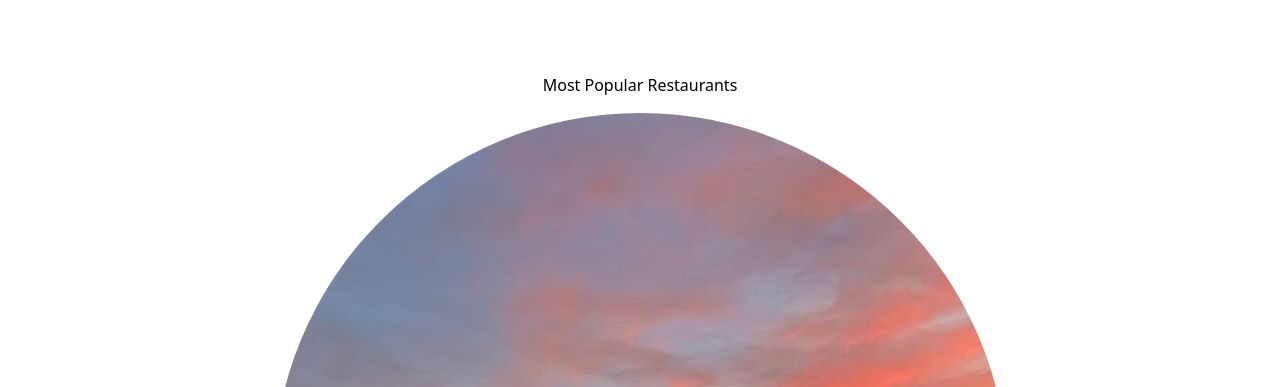
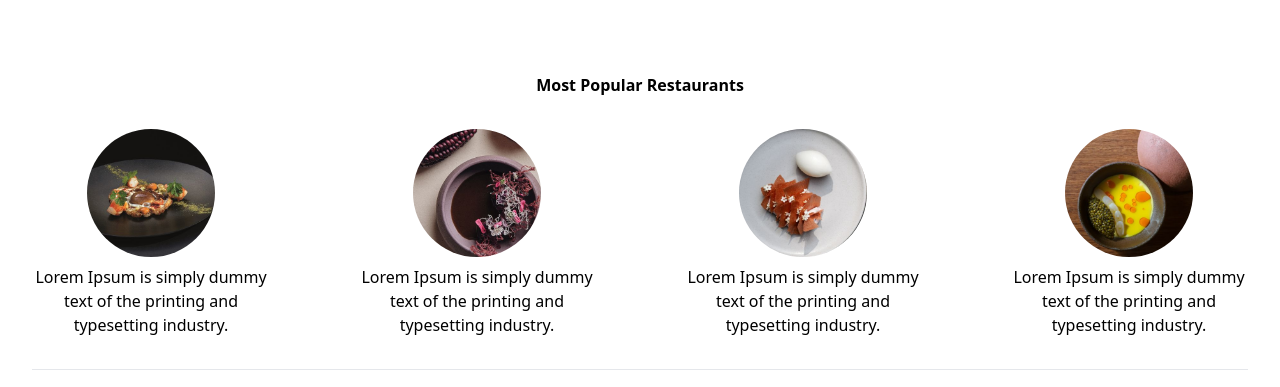
Before and after one commit to Akalchi/tailwind_cities, a plain HTML site: page index.html in a window 1280 px wide. Shown: the part 982-1369 px from the top of the page. Drawn offline with nearby package versions, Linux system fonts and the light colour scheme.

Commit message:
"finished"

```diff
--- a/index.html
+++ b/index.html
@@ -1,5 +1,6 @@
 <!DOCTYPE html>
 <html lang="en">
+
 <head>
     <meta charset="UTF-8">
     <meta name="viewport" content="width=device-width, initial-scale=1.0">
@@ -8,9 +9,6 @@
 </head>
 
 <body>
-
-    <body>
-
 
         <header class="bg-zinc-500 text-white flex justify-between p-3">
             <h1 class="text-2xl">Cities in the World</h1>
@@ -100,21 +98,38 @@
         </div>
 
         <section class="flex flex-col justify-center items-center gap-4 bg-lightGray mt-6">
-            <h3 class="mt-5 text-center">
-                Most Popular Restaurants
-            </h3>
 
-            <div class="flex flex-col sm:flex-row justify-between gap-4 sm:gap-8">
+            <h3 class="mt-5 text-center font-bold">Most Popular Restaurants</h3>
 
-                <div class="flex flex-col justify-center items-center">
-
-                    <img src="./assets/img/new_york.jpg" class="rounded-full">
+            <div class="flex flex-row justify-center items-center gap-6 mt-4 w-full overflow-x-auto flex-nowrap">
+                <div class="flex flex-col items-center text-center">
+                    <div class="h-32 w-32 rounded-full bg-cover overflow-hidden">
+                        <img src="./assets/img/restaurant1.jpg" alt="Restaurant 1" class="w-full h-full object-cover">
+                    </div>
+                    <p class="mt-2 px-6">Lorem Ipsum is simply dummy text of the printing and typesetting industry.</p>
                 </div>
 
+                <div class="flex flex-col items-center text-center">
+                    <div class="h-32 w-32 rounded-full bg-cover overflow-hidden">
+                        <img src="./assets/img/restaurant2.jpg" alt="Restaurant 2" class="w-full h-full object-cover">
+                    </div>
+                    <p class="mt-2 px-6">Lorem Ipsum is simply dummy text of the printing and typesetting industry.</p>
                 </div>
 
+                <div class="flex flex-col items-center text-center">
+                    <div class="h-32 w-32 rounded-full bg-cover overflow-hidden">
+                        <img src="./assets/img/restaurant3.jpg" alt="Restaurant 3" class="w-full h-full object-cover">
+                    </div>
+                    <p class="mt-2 px-6">Lorem Ipsum is simply dummy text of the printing and typesetting industry.</p>
                 </div>
 
+                <div class="flex flex-col items-center text-center">
+                    <div class="h-32 w-32 rounded-full bg-cover overflow-hidden">
+                        <img src="./assets/img/restaurant4.jpg" alt="Restaurant 4" class="w-full h-full object-cover">
+                    </div>
+                    <p class="mt-2 px-6">Lorem Ipsum is simply dummy text of the printing and typesetting industry.</p>
+                </div>
+            </div>
         </section>
 
         <hr class="mt-8 mx-8">
@@ -136,8 +151,4 @@
 
 </body>
 
-
-
-
-</body>
 </html>
```
Also changed, not shown: assets/img/restaurant1.jpg (added), assets/img/restaurant2.jpg (added), assets/img/restaurant3.jpg (added), assets/img/restaurant4.jpg (added). Lines whose indentation alone changed are shown as unchanged.
